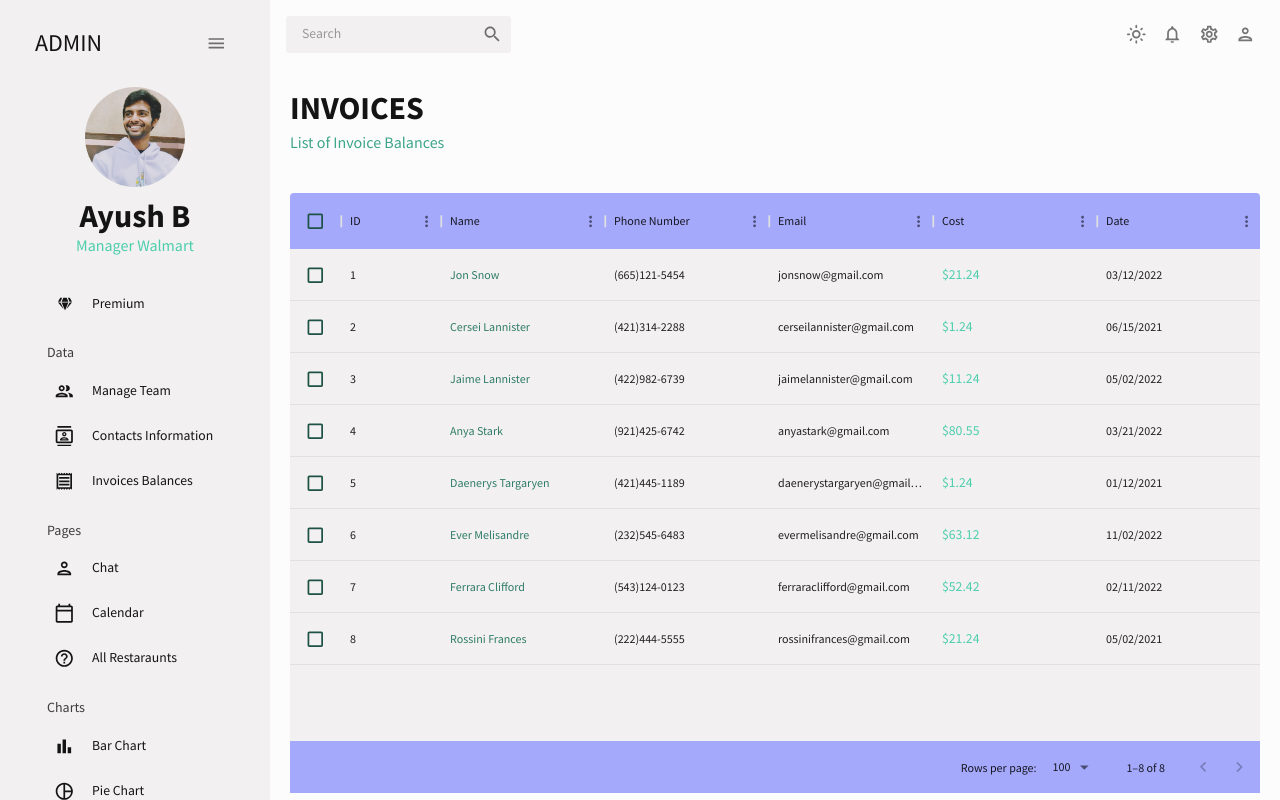
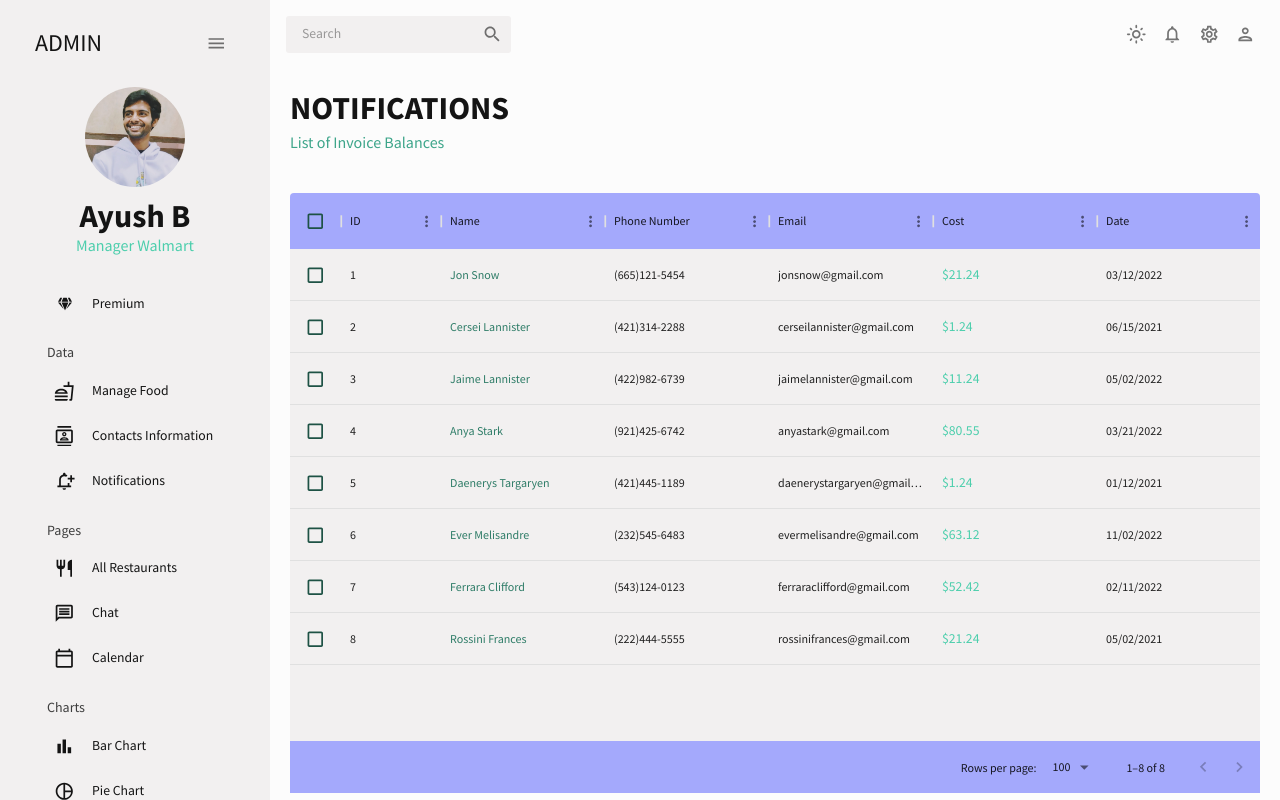
Before and after one commit to AyushBorage28/NourishNet, a React (Vite) app: page /invoices in a window 1280 px wide. Built offline with nearby package versions, Linux system fonts and the light colour scheme.

Commit message:
fix sidebar

```diff
--- a/src/App.jsx
+++ b/src/App.jsx
@@ -38,7 +38,7 @@ const App = () => {
     "/premium",
     "/form",
     "/addhoreca",
-    "/horeca",
+    "/listHoreca",
     "/bar",
     "/pie",
     "/line",
@@ -75,7 +75,7 @@ const App = () => {
               <Route path="/invoices" element={<Invoices />} />
 
               <Route path="/addhoreca" element={<AddHoreca />} />
-              <Route path="/horeca" element={<Horeca />} />
+              <Route path="/listHoreca" element={<Horeca />} />
               <Route path="/bar" element={<Bar />} />
               <Route path="/pie" element={<Pie />} />
 
--- /dev/null
+++ b/src/screens/chat/index.jsx
@@ -0,0 +1,7 @@
+import React from 'react'
+
+export const chat = () => {
+  return (
+    <div>chat</div>
+  )
+}
--- a/src/screens/globals/Sidebar.jsx
+++ b/src/screens/globals/Sidebar.jsx
@@ -1,5 +1,5 @@
 import { useState } from "react";
-import { FaGem } from 'react-icons/fa';
+import { FaGem } from "react-icons/fa";
 import { ProSidebar, Menu, MenuItem } from "react-pro-sidebar";
 import { Box, IconButton, Typography, useTheme } from "@mui/material";
 import { Link } from "react-router-dom";
@@ -18,6 +18,8 @@ import TimelineOutlinedIcon from "@mui/icons-material/TimelineOutlined";
 import MenuOutlinedIcon from "@mui/icons-material/MenuOutlined";
 import MapOutlinedIcon from "@mui/icons-material/MapOutlined";
 import { people01 } from "../../assets";
+import { FoodBankOutlined, MessageOutlined, NotificationAddOutlined, RestaurantOutlined } from "@mui/icons-material";
+import FastfoodOutlinedIcon from '@mui/icons-material/FastfoodOutlined';
 
 const Item = ({ title, to, icon, selected, setSelected }) => {
   const theme = useTheme();
@@ -58,7 +60,7 @@ const Sidebar = () => {
           alignItems: "center !important",
         },
         "& .pro-inner-item:hover": {
-        color: "#5aaedb !important",  // Change the color on hover
+          color: "#5aaedb !important", // Change the color on hover
         },
         "& .pro-menu-item.active": {
           color: "#007cc2 !important",
@@ -137,9 +139,9 @@ const Sidebar = () => {
               Data
             </Typography>
             <Item
-              title="Manage Team"
+              title="Manage Food"
               to="/team"
-              icon={<PeopleOutlinedIcon />}
+              icon={<FastfoodOutlinedIcon />}
               selected={selected}
               setSelected={setSelected}
             />
@@ -151,9 +153,9 @@ const Sidebar = () => {
               setSelected={setSelected}
             />
             <Item
-              title="Invoices Balances"
+              title="Notifications"
               to="/invoices"
-              icon={<ReceiptOutlinedIcon />}
+              icon={<NotificationAddOutlined />}
               selected={selected}
               setSelected={setSelected}
             />
@@ -166,9 +168,16 @@ const Sidebar = () => {
               Pages
             </Typography>
             <Item
+              title="All Restaurants"
+              to="/listHoreca"
+              icon={<RestaurantOutlined />}
+              selected={selected}
+              setSelected={setSelected}
+            />
+            <Item
               title="Chat"
-              to="/addhoreca"
-              icon={<PersonOutlinedIcon />}
+              to="/chat"
+              icon={<MessageOutlined />}
               selected={selected}
               setSelected={setSelected}
             />
@@ -176,13 +185,6 @@ const Sidebar = () => {
               title="Calendar"
               to="/calendar"
               icon={<CalendarTodayOutlinedIcon />}
-              selected={selected}
-              setSelected={setSelected}
-            />
-            <Item
-              title="All Restaraunts"
-              to="/horeca"
-              icon={<HelpOutlineOutlinedIcon />}
               selected={selected}
               setSelected={setSelected}
             />
--- a/src/screens/invoices/index.jsx
+++ b/src/screens/invoices/index.jsx
@@ -44,7 +44,7 @@ const Invoices = () => {
 
   return (
     <Box m="20px">
-      <Header title="INVOICES" subtitle="List of Invoice Balances" />
+      <Header title="NOTIFICATIONS" subtitle="List of Invoice Balances" />
       <Box
         m="40px 0 0 0"
         height="75vh"
```
Lines whose indentation alone changed are shown as unchanged.
